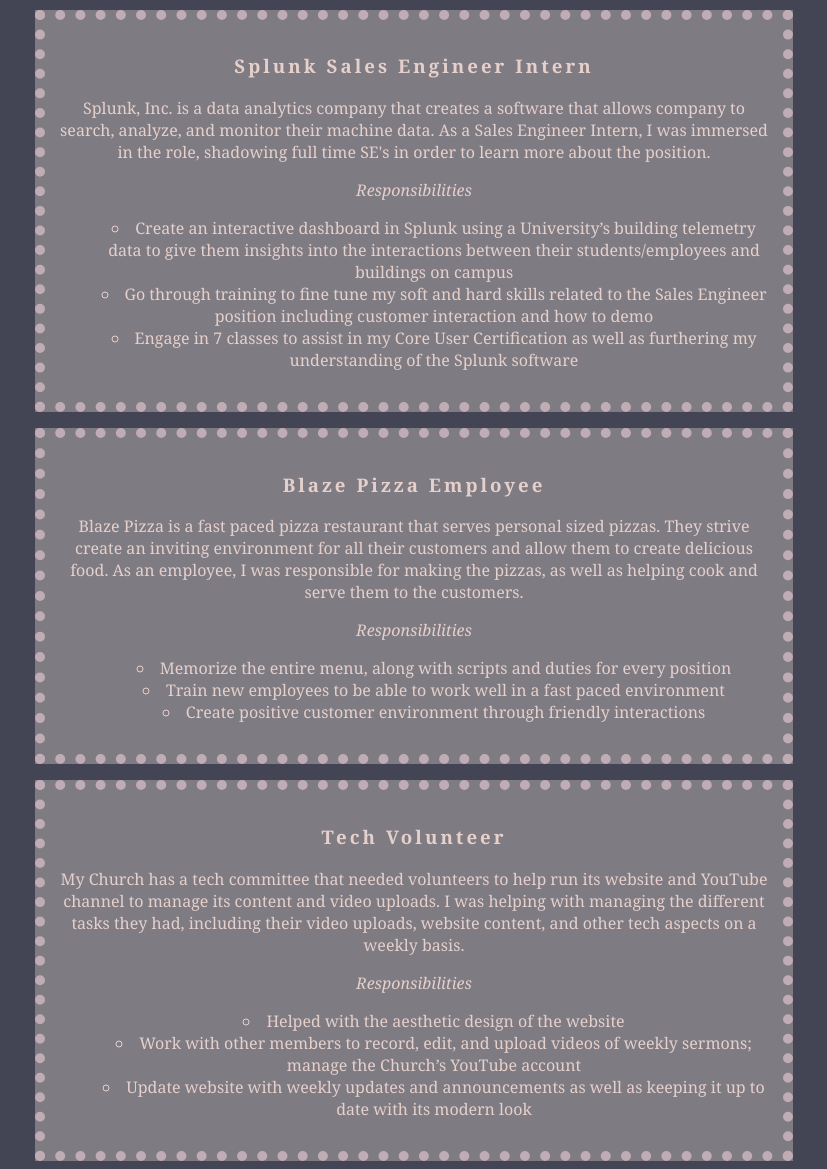
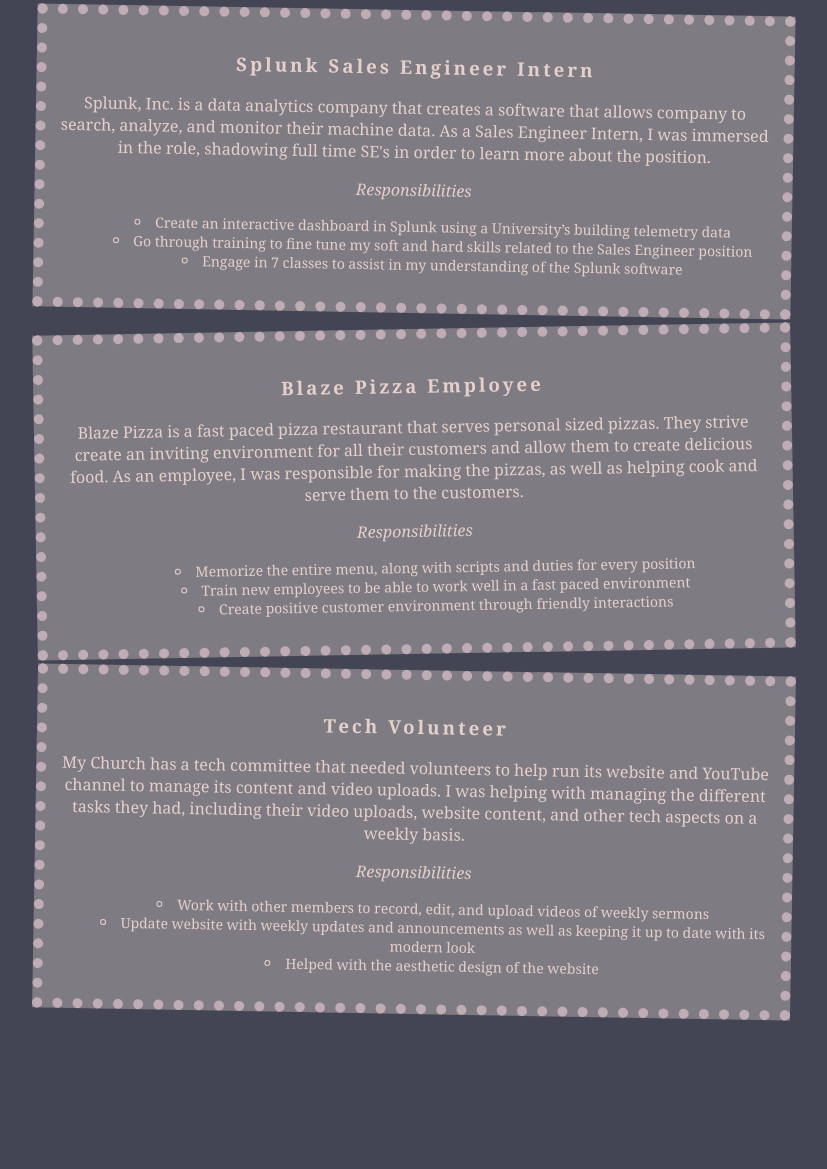
Before and after one commit to shakern/INST377, a plain HTML site: page index.html in a window 1280 px wide. Shown: the part 547-1716 px from the top of the page, without its empty margins (226-1053 px from the left). After the commit the page ends 1570 px from the top, so only its background shows below. Drawn offline with Linux system fonts and the light colour scheme.

Commit message:
edits to text

```diff
--- a/index.html
+++ b/index.html
@@ -4,7 +4,7 @@
 	<meta charset="UTF-8">
 	<title> Nadine Shaker </title>
 	<link rel="stylesheet" type="text/css" href="styles.css">
-<head>
+</head>
 
 <body>
     <!--Q1-1 Top level header -->
@@ -16,28 +16,28 @@
         <!--Q1-2 div with elemenet id -->
 		<div id="pt2"> <!--Q1-3 Pt. 2-->
 			<p>
-            <i>I am Nadine Shaker, a rising senior at the University of Maryland, College Park. I am studying Information Science with a Data Science
+            <i>I am Nadine Shaker, a senior at the University of Maryland, College Park. I am studying Information Science with a Data Science
                 specialization. After graduation, I hope to pursue a career in Web Development or UX/UI Design.</i>
             </p>
             <!--Q1-4 Image-->
-            <img class="smallSize" src="cropme.png" alt="Photo of Nadine Shaker">
+            <img class="photo" src="cropme.png" alt="Photo of Nadine Shaker">
         </div>
     </div>
 
     <div class="container">
         <!--Q1-5 Work History-->
-        <h2 id="pwe"> Previous Work Experience</h2>
+        <h2 id="header"> Previous Work Experience</h2>
             <div id="splunk">
-                <h3 id="stitle"> Splunk Sales Engineer Intern </h3>
+                <h3 id="splunktitle"> Splunk Sales Engineer Intern </h3>
                 <p>Splunk, Inc. is a data analytics company that creates a software that allows company to search, analyze, and monitor their
                         machine data. As a Sales Engineer Intern, I was immersed in the role, shadowing full time SE's in order to learn more
                         about the position.
                 </p>
                 <p><i>Responsibilities</i></p>
-                <ul>
-                    <li>Create an interactive dashboard in Splunk using a University’s building telemetry data to give them insights into the interactions between their students/employees and buildings on campus</li>
-                    <li>Go through training to fine tune my soft and hard skills related to the Sales Engineer position including customer interaction and how to demo</li>
-                    <li>Engage in 7 classes to assist in my Core User Certification as well as furthering my understanding of the Splunk software </li>
+                <ul id="splunkbullet">
+                    <li>Create an interactive dashboard in Splunk using a University’s building telemetry data</li>
+                    <li>Go through training to fine tune my soft and hard skills related to the Sales Engineer position</li>
+                    <li>Engage in 7 classes to assist in my understanding of the Splunk software </li>
                 </ul>
             </div>
             <p>
@@ -45,13 +45,12 @@
             </p>
 
             <div id="blaze">
-                <h3 id="btitle"> Blaze Pizza Employee </h3>
+                <h3 id="blazetitle"> Blaze Pizza Employee </h3>
                 <p>Blaze Pizza is a fast paced pizza restaurant that serves personal sized pizzas.
                     They strive create an inviting environment for all their customers and allow them to create delicious food. As an employee,
                 I was responsible for making the pizzas, as well as helping cook and serve them to the customers. </p>
-                </p>
                 <p><i>Responsibilities</i></p>
-                <ul>
+                <ul id="blazebullet">
                     <li>Memorize the entire menu, along with scripts and duties for every position</li>
                     <li>Train new employees to be able to work well in a fast paced environment </li>
                     <li>Create positive customer environment through friendly interactions</li>
@@ -62,16 +61,16 @@
             </p>
 
             <div id="tech">
-                <h3 id="ttitle">Tech Volunteer</h3>
+                <h3 id="techtitle">Tech Volunteer</h3>
                 <p>My Church has a tech committee that needed volunteers to help run its website and YouTube channel to manage its content and
                     video uploads. I was helping with managing the different tasks they had, including their video uploads, website content,
                     and other tech aspects on a weekly basis.
                 </p>
                 <p><i>Responsibilities</i></p>
-                    <ul>
+                    <ul id="techbullet">
+                        <li>Work with other members to record, edit, and upload videos of weekly sermons</li>
+                        <li>Update website with weekly updates and announcements as well as keeping it up to date with its modern look</li>
                         <li>Helped with the aesthetic design of the website</li>
-                        <li>Work with other members to record, edit, and upload videos of weekly sermons; manage the Church’s YouTube account</li>
-                        <li>Update website with weekly updates and announcements as well as keeping it up to date with its modern look</li>
                     </ul>
             </div>
     </div>
--- a/styles.css
+++ b/styles.css
@@ -9,10 +9,13 @@
     text-align: center;
     font-family: "Georgia";
 }
-.container #pwe{
+
+
+.container #header{
     font-family: myFirstFont;
     font-weight: normal;
 }
+
 .container #pt1{
     background-image: url("leaves.jpeg");
     margin: 0px auto;
@@ -24,32 +27,47 @@
     border: 10px dotted #BFACB5;
     padding: 15px;
     background: #7F7B82;
+    transform: rotate(1deg);
 }
-.container #stitle{
+.container #splunktitle{
     letter-spacing: 3px;
 }
 
-.container #btitle{
+#splunkbullet{
+    font-size: 14px;
+}
+
+#blazebullet{
+    font-size: 14px;
+}
+
+#techbullet{
+    font-size: 14px;
+}
+
+.container #blazetitle{
     letter-spacing: 3px;
 }
 
-.container #ttitle{
+.container #techtitle{
     letter-spacing: 3px;
 }
 
 #blaze{
     border: 10px dotted #BFACB5;
     padding: 15px;
-    background: #7F7B82
+    background: #7F7B82;
+    transform: rotate(-1deg);
 }
 
 #tech{
     border: 10px dotted #BFACB5;
     padding: 15px;
-    background: #7F7B82
+    background: #7F7B82;
+    transform: rotate(1deg);
 }
 
-.smallSize{
+.photo{
     border-radius: 50%;
     box-shadow: 0 4px 8px 0 rgba(0, 0, 0, 0.2), 0 6px 20px 0 rgba(0, 0, 0, 0.19);
     width:220px;
```
